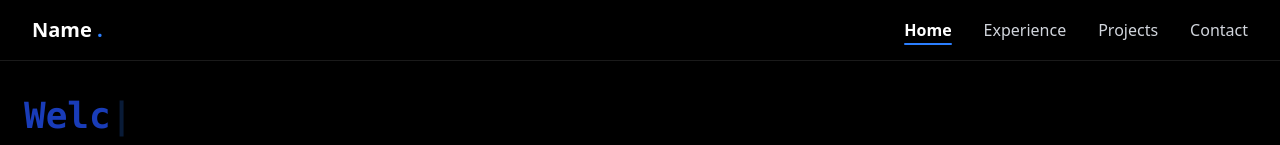
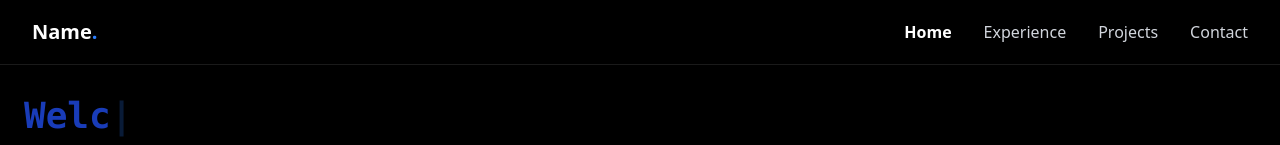
Before and after one commit to syedmohammedshadaab/portfolio, a React (Vite) app: page / in a window 1280 px wide. Shown: the top 145 px of the page. Built offline with nearby package versions, Linux system fonts and the light colour scheme.

Commit message:
Fixed the Mobile UI Navbar

```diff
--- a/src/components/Navbar.jsx
+++ b/src/components/Navbar.jsx
@@ -19,82 +19,64 @@ const Navbar = () => {
   ];
 
   return (
+    <>
       <motion.nav
         initial={{ y: -20, opacity: 0 }}
         animate={{ y: 0, opacity: 1 }}
         transition={{ duration: 0.6 }}
-      className="fixed top-0 left-0 w-full z-50 backdrop-blur-md
-                 bg-black/40 border-b border-white/10"
+        className="fixed top-0 left-0 w-full z-50 bg-black/60 backdrop-blur-md border-b border-white/10"
       >
-      <div className="max-w-7xl mx-auto flex justify-between items-center px-6 md:px-8 py-4">
+        <div className="max-w-7xl mx-auto flex items-center justify-between h-16 px-6 md:px-8">
+
           {/* Logo */}
-        <motion.h1
-          whileHover={{ scale: 1.05 }}
-          className="text-xl font-bold text-white"
-        >
-          <NavLink to="/" className="group">
-            Name{" "}
-            <span className="text-blue-500 group-hover:text-blue-400 transition">
-              .
-            </span>
+          <NavLink to="/" className="text-xl font-bold text-white">
+            Name<span className="text-blue-500">.</span>
           </NavLink>
-        </motion.h1>
 
           {/* Desktop Links */}
-        <ul className="hidden md:flex gap-8 font-medium">
+          <ul className="hidden md:flex items-center gap-8 font-medium">
             {navLinks.map((item) => (
               <motion.li
                 key={item.name}
                 variants={navItem}
                 initial="hidden"
                 animate="visible"
-              transition={{ duration: 0.4 }}
               >
                 <NavLink
                   to={item.path}
-                className="relative text-gray-300 hover:text-white transition"
-              >
-                {({ isActive }) => (
-                  <>
-                    <span
-                      className={`transition ${
+                  className={({ isActive }) =>
+                    `relative text-gray-300 hover:text-white transition ${
                       isActive ? "text-white font-semibold" : ""
-                      }`}
+                    }`
+                  }
                 >
                   {item.name}
-                    </span>
-                    <motion.span
-                      layout
-                      className={`absolute left-0 -bottom-1 h-[2px] w-full rounded-full
-                        ${isActive ? "bg-blue-500" : "bg-transparent"}`}
-                    />
-                  </>
-                )}
                 </NavLink>
               </motion.li>
             ))}
           </ul>
 
-        {/* Hamburger Icon */}
-        <div
-          className="md:hidden text-2xl text-white cursor-pointer z-50"
+          {/* Hamburger */}
+          <button
             onClick={() => setIsOpen(!isOpen)}
+            className="md:hidden text-white text-2xl focus:outline-none"
           >
             {isOpen ? <FaTimes /> : <FaBars />}
+          </button>
         </div>
-      </div>
+      </motion.nav>
 
-      {/* Modern Mobile Menu */}
+      {/* Mobile Menu */}
       <AnimatePresence>
         {isOpen && (
           <>
             {/* Overlay */}
             <motion.div
               initial={{ opacity: 0 }}
-              animate={{ opacity: 0.6 }}
+              animate={{ opacity: 0.5 }}
               exit={{ opacity: 0 }}
               transition={{ duration: 0.3 }}
-              className="fixed inset-0 bg-black backdrop-blur-sm"
+              className="fixed inset-0 bg-black z-40"
               onClick={() => setIsOpen(false)}
             />
 
@@ -103,40 +85,30 @@ const Navbar = () => {
               initial={{ x: "100%" }}
               animate={{ x: 0 }}
               exit={{ x: "100%" }}
-              transition={{ duration: 0.4, ease: "easeInOut" }}
-              className="fixed top-0 right-0 h-full w-3/4 max-w-sm
-                         bg-gradient-to-b from-black via-zinc-900 to-black
-                         border-l border-white/10
-                         shadow-2xl
-                         flex flex-col justify-center items-center gap-10"
+              transition={{ duration: 0.35 }}
+              className="fixed top-0 right-0 h-full w-72 bg-black z-50 shadow-xl flex flex-col pt-20 px-6 gap-6"
             >
-              {navLinks.map((item, index) => (
-                <motion.div
+              {navLinks.map((item) => (
+                <NavLink
                   key={item.name}
-                  initial={{ opacity: 0, y: 20 }}
-                  animate={{ opacity: 1, y: 0 }}
-                  transition={{ delay: index * 0.1 }}
-                >
-                  <NavLink
                   to={item.path}
                   onClick={() => setIsOpen(false)}
                   className={({ isActive }) =>
-                      `text-2xl font-medium transition-all duration-300 ${
+                    `text-lg transition ${
                       isActive
-                          ? "text-blue-500 scale-110"
-                          : "text-gray-300 hover:text-white hover:scale-105"
+                        ? "text-blue-500 font-semibold"
+                        : "text-gray-300 hover:text-white"
                     }`
                   }
                 >
                   {item.name}
                 </NavLink>
-                </motion.div>
               ))}
             </motion.div>
           </>
         )}
       </AnimatePresence>
-    </motion.nav>
+    </>
   );
 };
 
```
Lines whose indentation alone changed are shown as unchanged.
